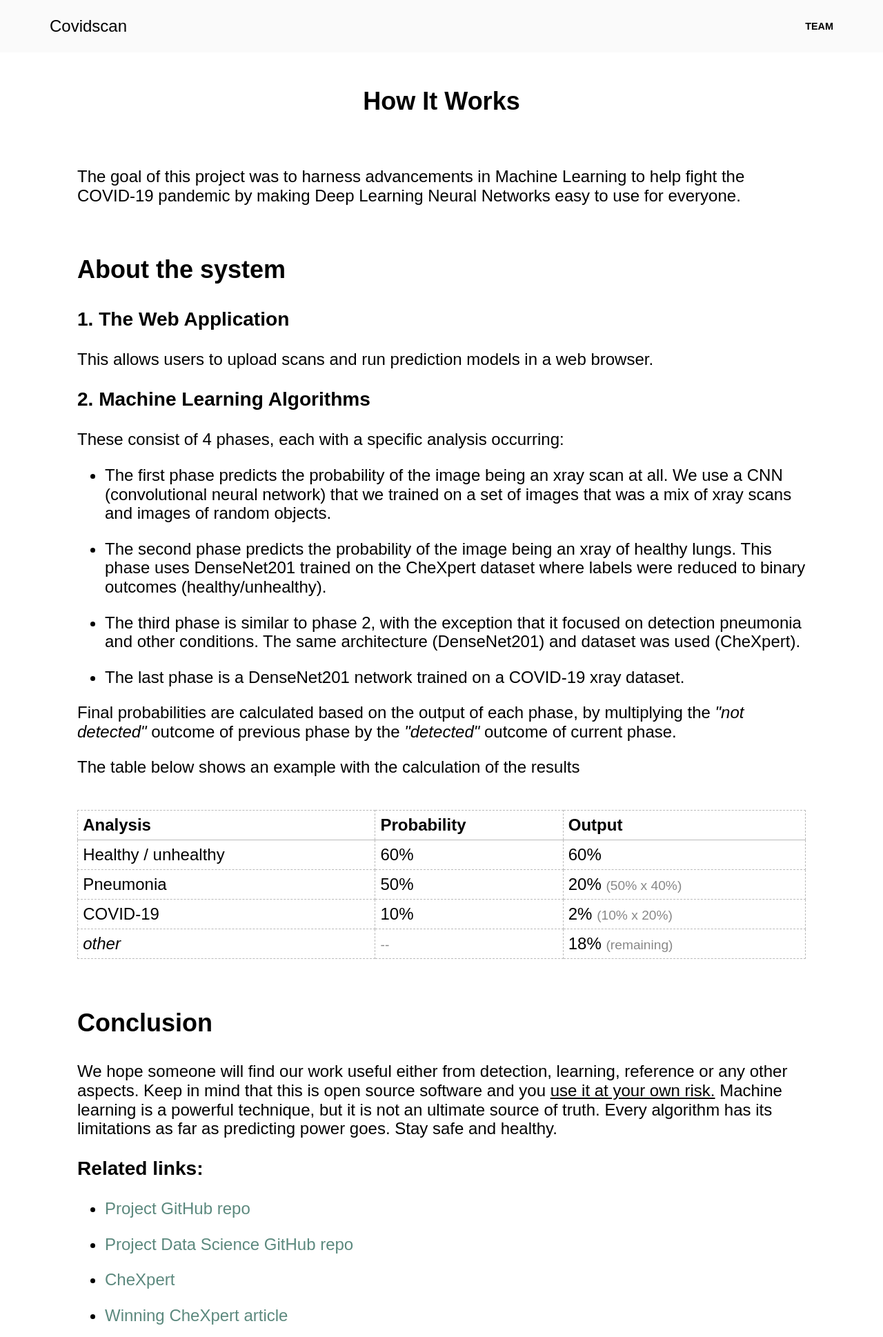
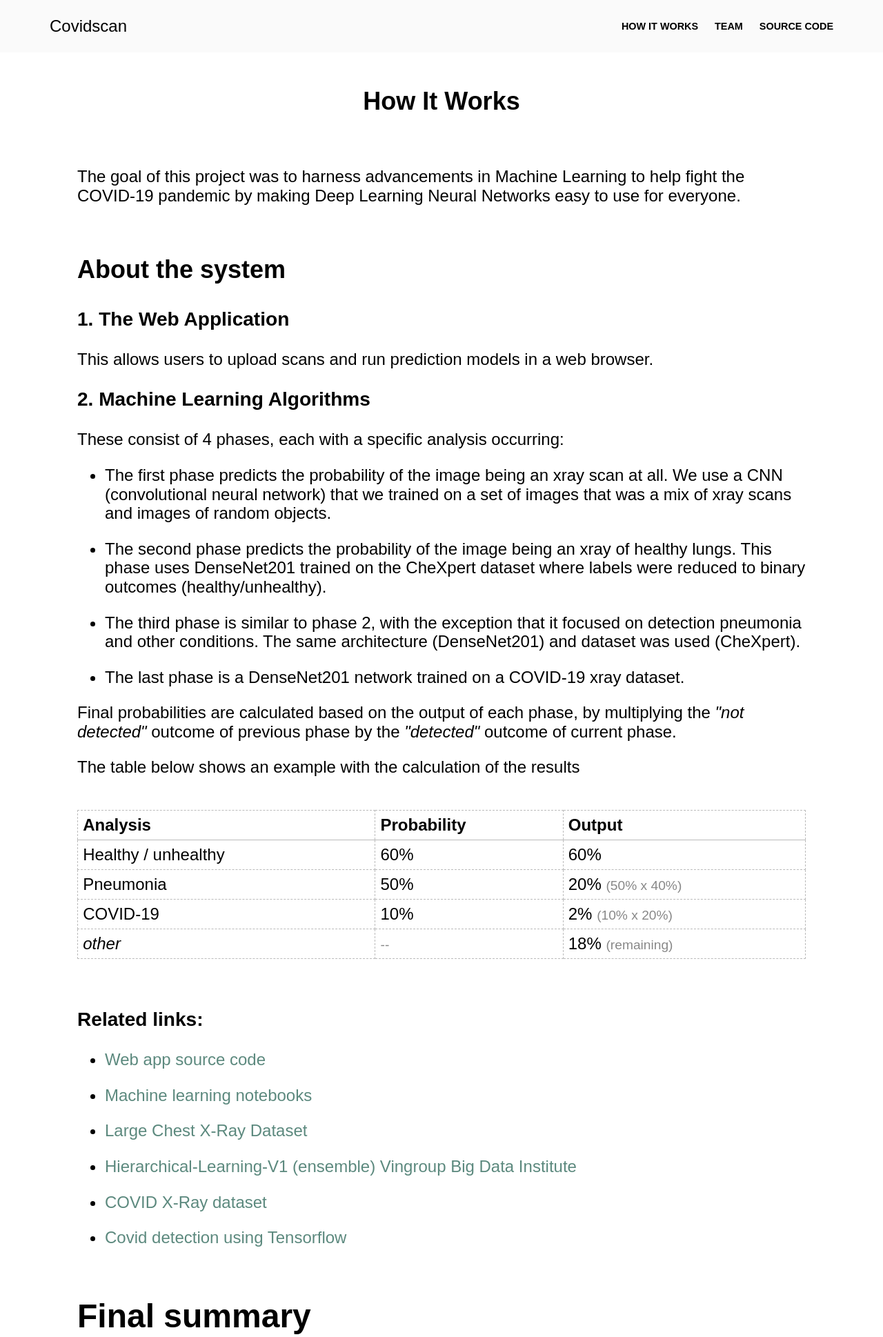
Before and after one commit to covidscantest/covidscantest-webapp, a Django app: page /how-it-works in a window 1280 px wide. Shown: the top 1938 px of the page at 69% size. Run offline with Django 3.2, Linux system fonts and the light colour scheme; parts of the project's set-up code (start-up, migrations or seed data) failed here and were passed over; some libraries are stand-ins or nearby versions; some web fonts are replaced.

Commit message:
Some copy polish

```diff
--- a/covidwebapp/scandetector/templates/how.html
+++ b/covidwebapp/scandetector/templates/how.html
@@ -96,83 +96,34 @@
     </article>
 
     <article>
-      <h2>Conclusion</h2>
-      <p>
-        We hope someone will find our work useful either from detection,
-        learning, reference or any other aspects. Keep in mind that this is open
-        source software and you <u>use it at your own risk.</u> Machine learning
-        is a powerful technique, but it is not an ultimate source of truth.
-        Every algorithm has its limitations as far as predicting power goes.
-        Stay safe and healthy.
-      </p>
-
       <h3>Related links:</h3>
         <ul>
             <li>
-          <a
-            href="https://github.com/covidscantest/covidscantest-webapp"
-            target="_blank"
-            rel="noopener noreferrer"
-            >Project GitHub repo</a
-          >
+                <a href="https://github.com/covidscantest/covidscantest-webapp">Web app source code</a>
             </li>
             <li>
-          <a
-            href="https://github.com/covidscantest/covidscan-datascience"
-            target="_blank"
-            rel="noopener noreferrer"
-            >Project Data Science GitHub repo</a
-          >
+                <a href="https://github.com/covidscantest/covidscan-datascience">Machine learning notebooks</a>
             </li>
             <li>
-          <a
-            href="https://stanfordmlgroup.github.io/competitions/chexpert/"
-            target="_blank"
-            rel="noopener noreferrer"
-            >CheXpert</a
-          >
+                <a href="https://stanfordmlgroup.github.io/competitions/chexpert/">Large Chest X-Ray Dataset</a>
             </li>
             <li>
-          <a
-            href="https://arxiv.org/abs/1911.06475"
-            target="_blank"
-            rel="noopener noreferrer"
-            >Winning CheXpert article</a
-          >
+                <a href="https://arxiv.org/abs/1911.06475">Hierarchical-Learning-V1 (ensemble) Vingroup Big Data
+                    Institute</a>
             </li>
-        <li>
-          <a
-            href="https://github.com/ieee8023/covid-chestxray-dataset"
-            target="_blank"
-            rel="noopener noreferrer"
-            >COVID-19 dataset</a
-          >
-        </li>
-        <li>
-          <a href="#" target="_blank" rel="noopener noreferrer"
-            >Rubics article</a
-          >
-        </li>
+            <li><a href="https://github.com/ieee8023/covid-chestxray-dataset">COVID X-Ray dataset</a></li>
+            <li><a href="https://rubikscode.net/2020/03/23/detection-of-covid-19-in-chest-x-rays-with-deep-learning/">Covid
+                detection using Tensorflow</a></li>
         </ul>
     </article>
 
       <article>
-      <h1>Roadmap</h1>
+          <h1>Final summary</h1>
           <p>
-        According to this
-        <a
-          href="https://www.medrxiv.org/content/10.1101/2020.02.25.20021568v2.full.pdf"
-          target="_blank"
-          >paper</a
-        >
-        out of China, a straight-up application of pre-trained UNet++
-        architecture will perform well in COVID-19 detection. This may be very
-        useful in parts of the world where healthcare systems get overburdened
-        as the epidemic spreads. Unfortunately, the Chinese data set is not
-        public and there is no way to verify it. Currently, we are working on a
-        project to improve this score by training many deep networks then making
-        an ensemble model. The model could be easily deployed and scaled as a
-        web app with AWS or Azure.
+              We hope someone will find our work useful either from detection, learning, reference or any other aspect.
+              Keep in mind that this is open source software and you use it <u>on you own risk</u>. Machine learning is a
+              powerful technique, but its not ultimate truth and as every algorithm it has it's limitations as far as
+              predicting power goes. Stay safe and healthy.
           </p>
       </article>
   </div>
--- a/covidwebapp/scandetector/templates/layout.html
+++ b/covidwebapp/scandetector/templates/layout.html
@@ -73,8 +73,9 @@
     <nav id="navbar">
       <a href="{% url 'scandetector:index' %}" class="logo">Covidscan</a>
       <ul>
-        <!-- <li><a href="#">Data</a></li> -->
+        <li><a href="{% url 'scandetector:how' %}">How it Works</a></li>
         <li><a href="{% url 'scandetector:team' %}">Team</a></li>
+        <li><a href="https://github.com/covidscantest">Source code</a></li>
       </ul>
     </nav>
 
```
Also changed, not shown: covidwebapp/scandetector/templates/index.html (+6 -9 lines), covidwebapp/scandetector/templates/team.html (+8 -0 lines). Lines whose indentation alone changed are shown as unchanged.
